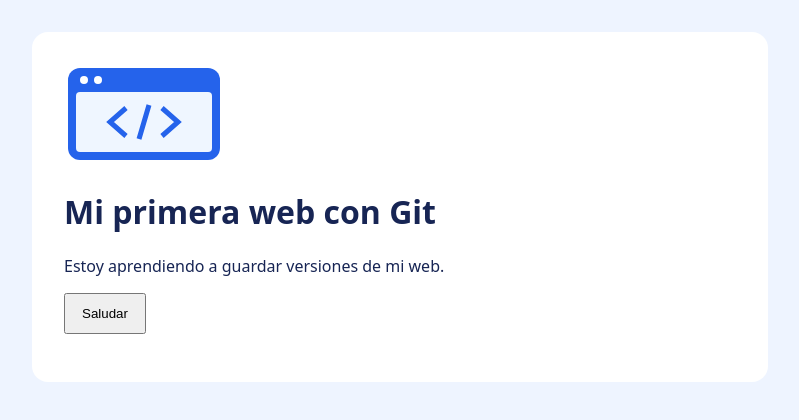
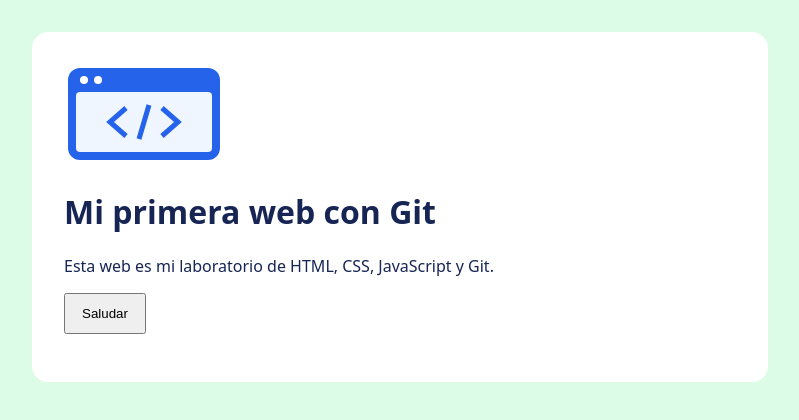
Before and after one commit to HugoC-H/mi-primera-web, a plain HTML site: page index.html in a window 1280 px wide. Shown: the whole page, without its empty margins (240-1039 px from the left). Drawn offline with Linux system fonts and the light colour scheme.

Commit message:
Personaliza la presentación y el fondo

```diff
--- a/css/estilos.css
+++ b/css/estilos.css
@@ -1,6 +1,6 @@
 body {
   font-family: system-ui, sans-serif;
-  background: #eef4ff;
+  background: #dcfce7;
   color: #172554;
   margin: 0;
   padding: 2rem;
--- a/index.html
+++ b/index.html
@@ -11,7 +11,7 @@
     <main>
     <img src="images/logo.svg" alt="Una ventana de navegador" width="160" height="100">
     <h1>Mi primera web con Git</h1>
-    <p id="presentacion">Estoy aprendiendo a guardar versiones de mi web.</p>
+    <p id="presentacion">Esta web es mi laboratorio de HTML, CSS, JavaScript y Git.</p>
     <button id="saludo" type="button">Saludar</button>
     <p id="mensaje" aria-live="polite"></p>
   </main>
```
